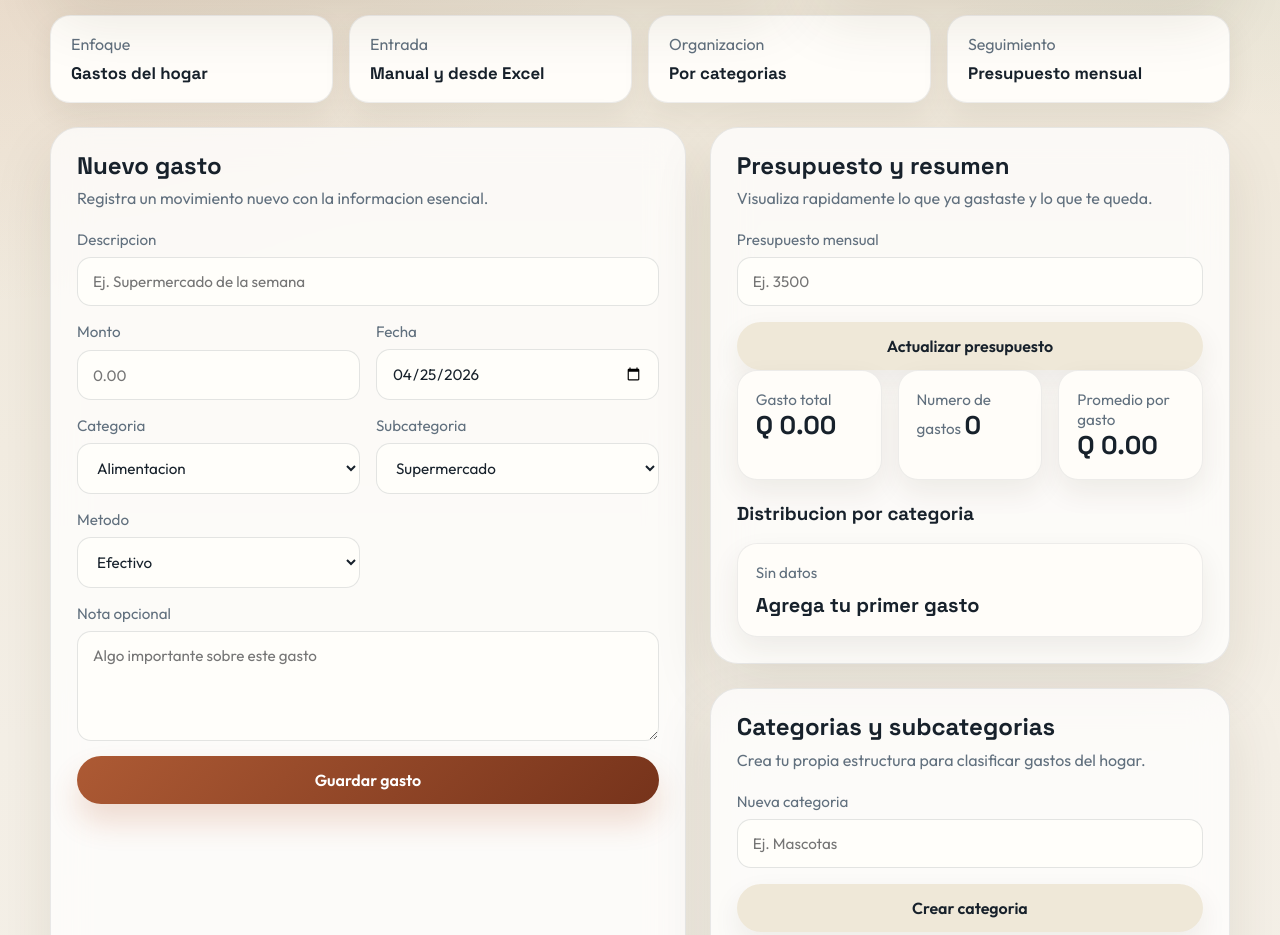
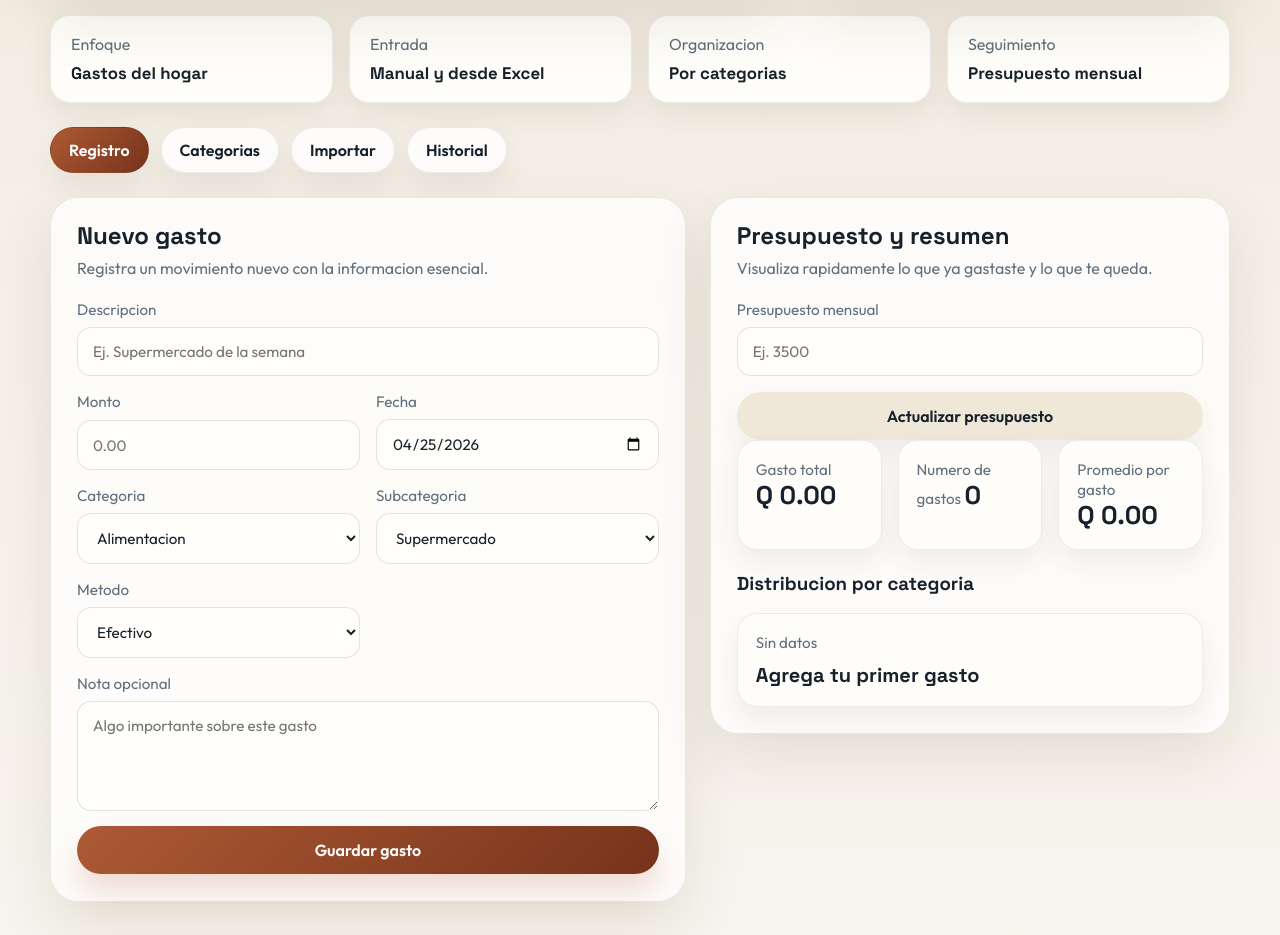
Before and after one commit to jcaqueche-prog/casa-wallet, a plain HTML site: page index.html in a window 1280 px wide. Shown: the part 428-1363 px from the top of the page. Drawn offline with Linux system fonts and the light colour scheme.

Commit message:
Add files via upload

```diff
--- a/app.js
+++ b/app.js
@@ -46,6 +46,8 @@ const importMessage = document.getElementById("importMessage");
 const categorySelect = document.getElementById("category");
 const subcategorySelect = document.getElementById("subcategory");
 const parentCategory = document.getElementById("parentCategory");
+const tabButtons = Array.from(document.querySelectorAll(".tab-button"));
+const views = Array.from(document.querySelectorAll(".view"));
 
 const monthlyBudgetValue = document.getElementById("monthlyBudgetValue");
 const availableBudgetValue = document.getElementById("availableBudgetValue");
@@ -71,8 +73,12 @@ filterSubcategory.addEventListener("change", renderApp);
 searchInput.addEventListener("input", renderApp);
 statementFile.addEventListener("change", handleImportFile);
 importAllButton.addEventListener("click", handleSaveImportedExpenses);
+tabButtons.forEach((button) => {
+  button.addEventListener("click", () => setActiveView(button.dataset.viewTarget));
+});
 
 renderApp();
+setActiveView("registro");
 
 function loadState() {
   try {
@@ -357,6 +363,16 @@ function renderApp() {
   renderCategorySummary();
   renderImportedExpenses();
   renderCategoryManager();
+}
+
+function setActiveView(viewName) {
+  tabButtons.forEach((button) => {
+    button.classList.toggle("is-active", button.dataset.viewTarget === viewName);
+  });
+
+  views.forEach((view) => {
+    view.classList.toggle("view--active", view.dataset.view === viewName);
+  });
 }
 
 function renderCategoryControls() {
--- a/index.html
+++ b/index.html
@@ -68,7 +68,24 @@
         </article>
       </section>
 
-      <main class="dashboard">
+      <nav class="tabbar">
+        <button class="tab-button is-active" type="button" data-view-target="registro">
+          Registro
+        </button>
+        <button class="tab-button" type="button" data-view-target="categorias">
+          Categorias
+        </button>
+        <button class="tab-button" type="button" data-view-target="importar">
+          Importar
+        </button>
+        <button class="tab-button" type="button" data-view-target="historial">
+          Historial
+        </button>
+      </nav>
+
+      <main class="views">
+        <section class="view view--active" data-view="registro">
+          <div class="dashboard">
             <section class="panel panel--form">
               <div class="panel__header">
                 <h2>Nuevo gasto</h2>
@@ -110,8 +127,7 @@
                 <div class="grid-two">
                   <label>
                     Categoria
-                <select id="category" name="category" required>
-                </select>
+                    <select id="category" name="category" required></select>
                   </label>
 
                   <label>
@@ -188,13 +204,17 @@
               </div>
               <div id="categorySummary" class="category-summary"></div>
             </section>
+          </div>
+        </section>
 
+        <section class="view" data-view="categorias">
           <section class="panel">
             <div class="panel__header">
               <h2>Categorias y subcategorias</h2>
               <p>Crea tu propia estructura para clasificar gastos del hogar.</p>
             </div>
 
+            <div class="category-layout">
               <form id="categoryForm" class="budget-form">
                 <label>
                   Nueva categoria
@@ -226,14 +246,17 @@
                 </label>
                 <button type="submit" class="secondary-button">Crear subcategoria</button>
               </form>
+            </div>
 
             <div class="manager-note">
               Edita nombres, agrega nuevas opciones y elimina las que ya no uses.
             </div>
             <div id="categoryManagerList" class="category-manager-list"></div>
           </section>
+        </section>
 
-        <section class="panel panel--wide">
+        <section class="view" data-view="importar">
+          <section class="panel">
             <div class="panel__header panel__header--split">
               <div>
                 <h2>Importar estado de cuenta</h2>
@@ -261,8 +284,10 @@
               <div id="importPreview" class="import-preview"></div>
             </div>
           </section>
+        </section>
 
-        <section class="panel panel--wide">
+        <section class="view" data-view="historial">
+          <section class="panel">
             <div class="panel__header panel__header--split">
               <div>
                 <h2>Historial de gastos</h2>
@@ -300,6 +325,7 @@
 
             <div id="expenseList" class="expense-list"></div>
           </section>
+        </section>
       </main>
     </div>
 
--- a/styles.css
+++ b/styles.css
@@ -214,6 +214,41 @@ label {
   margin-bottom: 24px;
 }
 
+.tabbar {
+  display: flex;
+  gap: 12px;
+  flex-wrap: wrap;
+  margin-bottom: 24px;
+}
+
+.tab-button {
+  border: 1px solid rgba(23, 33, 43, 0.08);
+  background: rgba(255, 255, 255, 0.8);
+  color: var(--text);
+  border-radius: 999px;
+  padding: 12px 18px;
+  cursor: pointer;
+  font-weight: 600;
+  box-shadow: var(--shadow-soft);
+}
+
+.tab-button.is-active {
+  background: linear-gradient(135deg, var(--brand), var(--brand-dark));
+  color: white;
+}
+
+.views {
+  display: grid;
+}
+
+.view {
+  display: none;
+}
+
+.view--active {
+  display: block;
+}
+
 .trust-card {
   padding: 18px 20px;
   box-shadow: var(--shadow-soft);
@@ -230,6 +265,12 @@ label {
   display: grid;
   grid-template-columns: 1.1fr 0.9fr;
   gap: 24px;
+}
+
+.category-layout {
+  display: grid;
+  grid-template-columns: repeat(2, minmax(0, 1fr));
+  gap: 18px;
 }
 
 .panel {
@@ -621,6 +662,10 @@ textarea {
     grid-template-columns: 1fr;
   }
 
+  .category-layout {
+    grid-template-columns: 1fr;
+  }
+
   .panel--form {
     grid-row: auto;
   }
@@ -648,7 +693,8 @@ textarea {
 
   .grid-two,
   .filters,
-  .panel__header--split {
+  .panel__header--split,
+  .tabbar {
     grid-template-columns: 1fr;
     display: grid;
     align-items: stretch;
```
Lines whose indentation alone changed are shown as unchanged.
